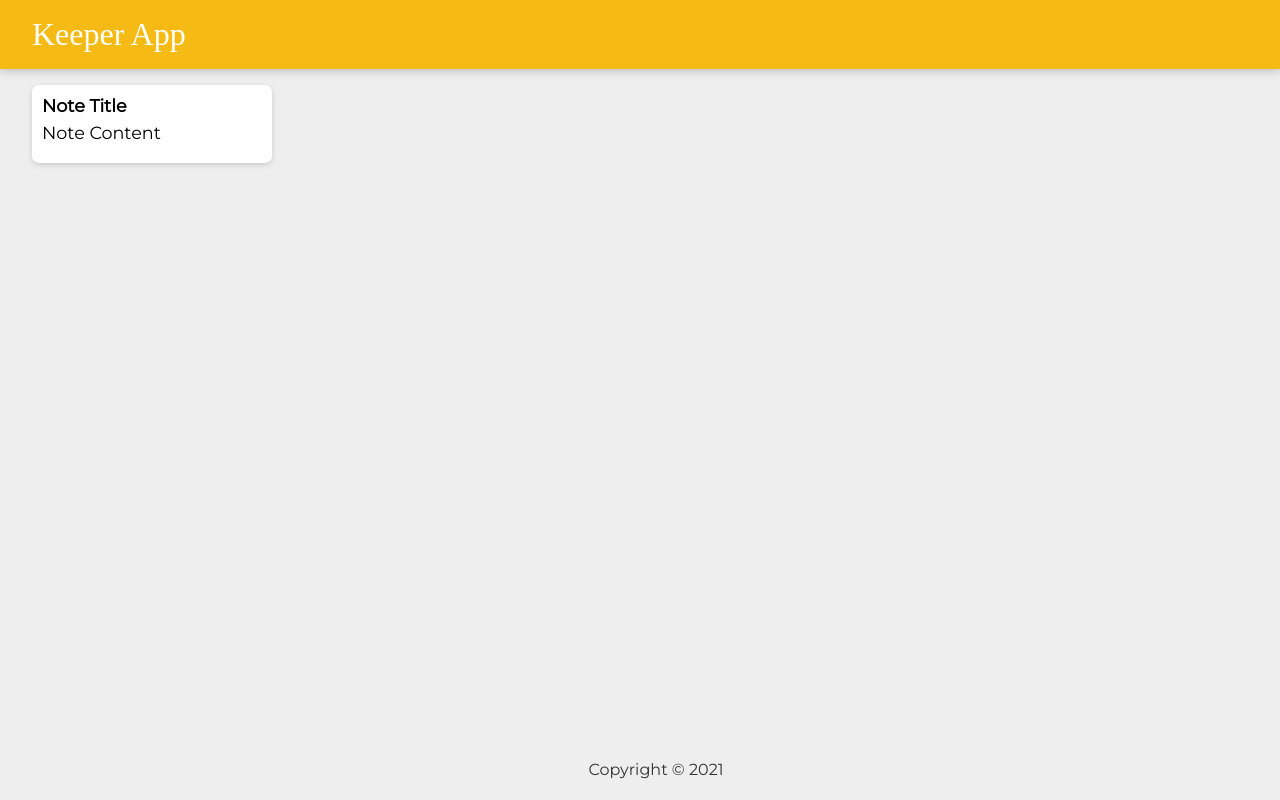
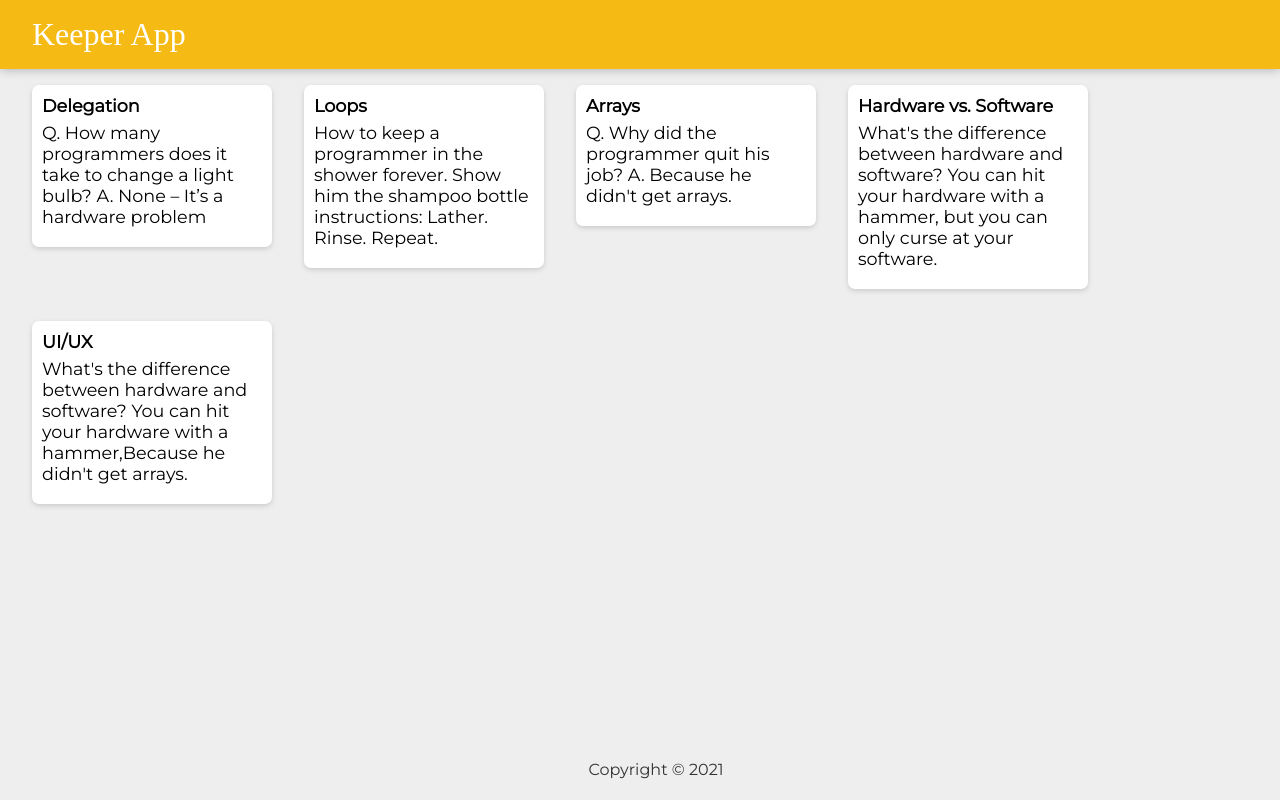
Before and after one commit to Bartinio/keeper-app, a React (Create React App) app: page / in a window 1280 px wide. Built offline with nearby package versions, Linux system fonts and the light colour scheme; a web font is replaced by a local one.

Commit message:
testing something

```diff
--- a/src/components/App.jsx
+++ b/src/components/App.jsx
@@ -2,12 +2,22 @@ import React from "react";
 import Header from "./Header";
 import Footer from "./Footer";
 import Note from "./Note";
+import notes from "../notes";
+
+
+function createEntry(props) {
+    return <Note
+        key = {props.key}
+        title = {props.title}
+        content = {props.content}
+    />
+}
 
 function App(){
     return (
         <>
         <Header />
-        <Note />
+        {notes.map(createEntry)}
         <Footer />
         </>
     )
--- a/src/components/Note.jsx
+++ b/src/components/Note.jsx
@@ -1,10 +1,13 @@
 import React from "react";
 
-function Note() {
+
+
+
+function Note(props) {
     return (
         <div className="note">
-            <h1>Note Title</h1>
-            <p>Note Content</p>
+            <h1>{props.title}</h1>
+            <p>{props.content}</p>
         </div>
     )
 }
--- /dev/null
+++ b/src/notes.js
@@ -0,0 +1,34 @@
+const notes = [
+    {
+      key: 1,
+      title: "Delegation",
+      content:
+        "Q. How many programmers does it take to change a light bulb? A. None – It’s a hardware problem"
+    },
+    {
+      key: 2,
+      title: "Loops",
+      content:
+        "How to keep a programmer in the shower forever. Show him the shampoo bottle instructions: Lather. Rinse. Repeat."
+    },
+    {
+      key: 3,
+      title: "Arrays",
+      content:
+        "Q. Why did the programmer quit his job? A. Because he didn't get arrays."
+    },
+    {
+      key: 4,
+      title: "Hardware vs. Software",
+      content:
+        "What's the difference between hardware and software? You can hit your hardware with a hammer, but you can only curse at your software."
+    },
+    {
+      key: 5,
+      title: "UI/UX",
+      content:
+        "What's the difference between hardware and software? You can hit your hardware with a hammer,Because he didn't get arrays."
+    }
+  ];
+
+  export default notes;
```
